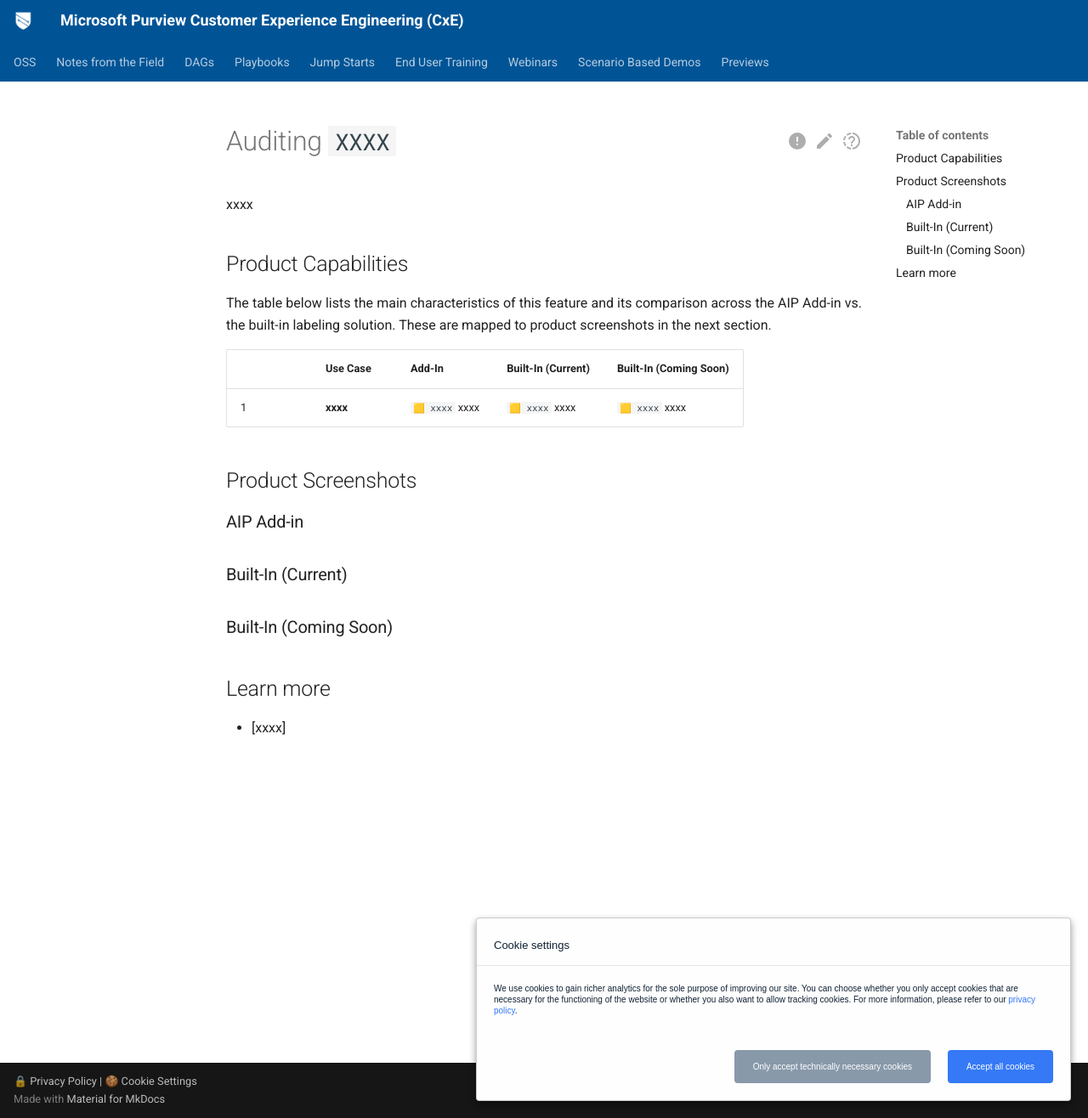
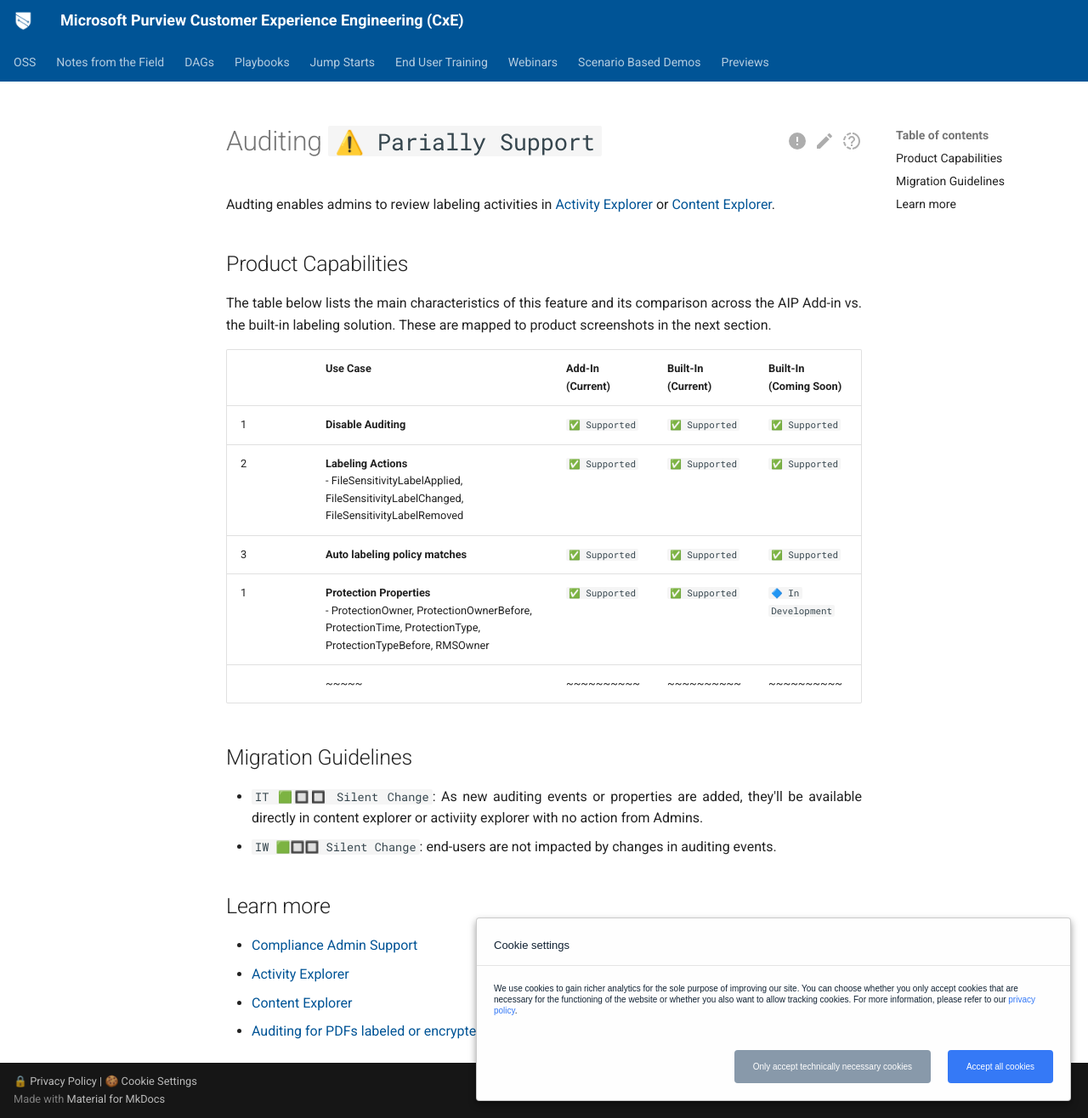
Before and after one commit to microsoft/ComplianceCxE, an MkDocs documentation site: the page built from docs/playbooks/AIP2MIP/Features/Audit/Auditing.md, in a window 1280 px wide and 1316 px high. Shown: the whole window at 85% size. Built offline with MkDocs 1.6.1 and Material for MkDocs 9.7.7, drawn with Linux system fonts in a browser that asks for light colours.

Commit message:
Update Auditing.md

```diff
--- a/docs/playbooks/AIP2MIP/Features/Audit/Auditing.md
+++ b/docs/playbooks/AIP2MIP/Features/Audit/Auditing.md
@@ -1,24 +1,26 @@
-# Auditing ` XXXX`
-xxxx
+# Auditing `⚠️ Parially Support`
+
+Audting enables admins to review labeling activities in [Activity Explorer](https://learn.microsoft.com/en-us/microsoft-365/compliance/data-classification-activity-explorer) or [Content Explorer](https://learn.microsoft.com/en-us/microsoft-365/compliance/data-classification-content-explorer).
 
 ## Product Capabilities
 The table below lists the main characteristics of this feature and its comparison across the AIP Add-in vs. the built-in labeling solution. These are mapped to product screenshots in the next section.
 
 
-|  | Use Case            | Add-In| Built-In (Current) | Built-In (Coming Soon)|
+|  | Use Case            | Add-In<br>(Current)| Built-In<br>(Current) | Built-In<br>(Coming Soon)|
 | :----                  | :---- | :---- | :---- | :---- |
-| 1 | **xxxx**           | `🟨 xxxx` xxxx  |  `🟨 xxxx` xxxx  | `🟨 xxxx` xxxx  |
+| 1 | **Disable Auditing** | `✅ Supported`  |  `✅ Supported`  | `✅ Supported`  |
+| 2 | **Labeling Actions** <br>- FileSensitivityLabelApplied, FileSensitivityLabelChanged, FileSensitivityLabelRemoved | `✅ Supported`  |  `✅ Supported`  | `✅ Supported`  |
+| 3 | **Auto labeling policy matches**| `✅ Supported`  |  `✅ Supported`  | `✅ Supported`  |
+| 1 | **Protection Properties** <br>- ProtectionOwner, ProtectionOwnerBefore, ProtectionTime, ProtectionType, ProtectionTypeBefore, RMSOwner | `✅ Supported`  |  `✅ Supported`  | `🔷 In Development`  |
+|  | ~~~~~ | ~~~~~~~~~~ | ~~~~~~~~~~ | ~~~~~~~~~~ |
 
-
-## Product Screenshots
-
-### AIP Add-in
-
-
-### Built-In (Current)
-
-### Built-In (Coming Soon)
+## Migration Guidelines
+- `IT 🟩🔲🔲 Silent Change`: As new auditing events or properties are added, they'll be available directly in content explorer or activiity explorer with no action from Admins.
+- `IW 🟩🔲🔲 Silent Change`: end-users are not impacted by changes in auditing events.
 
 
 ## Learn more
-- [xxxx]
+- [Compliance Admin Support](https://learn.microsoft.com/en-us/microsoft-365/compliance/sensitivity-labels-office-apps?view=o365-worldwide#auditing-labeling-activities)
+- [Activity Explorer](https://learn.microsoft.com/en-us/microsoft-365/compliance/data-classification-activity-explorer)
+- [Content Explorer](https://learn.microsoft.com/en-us/microsoft-365/compliance/data-classification-content-explorer)
+- [Auditing for PDFs labeled or encrypted in Office](https://learn.microsoft.com/en-us/microsoft-365/compliance/sensitivity-labels-office-apps?view=o365-worldwide#pdf-support)
```
